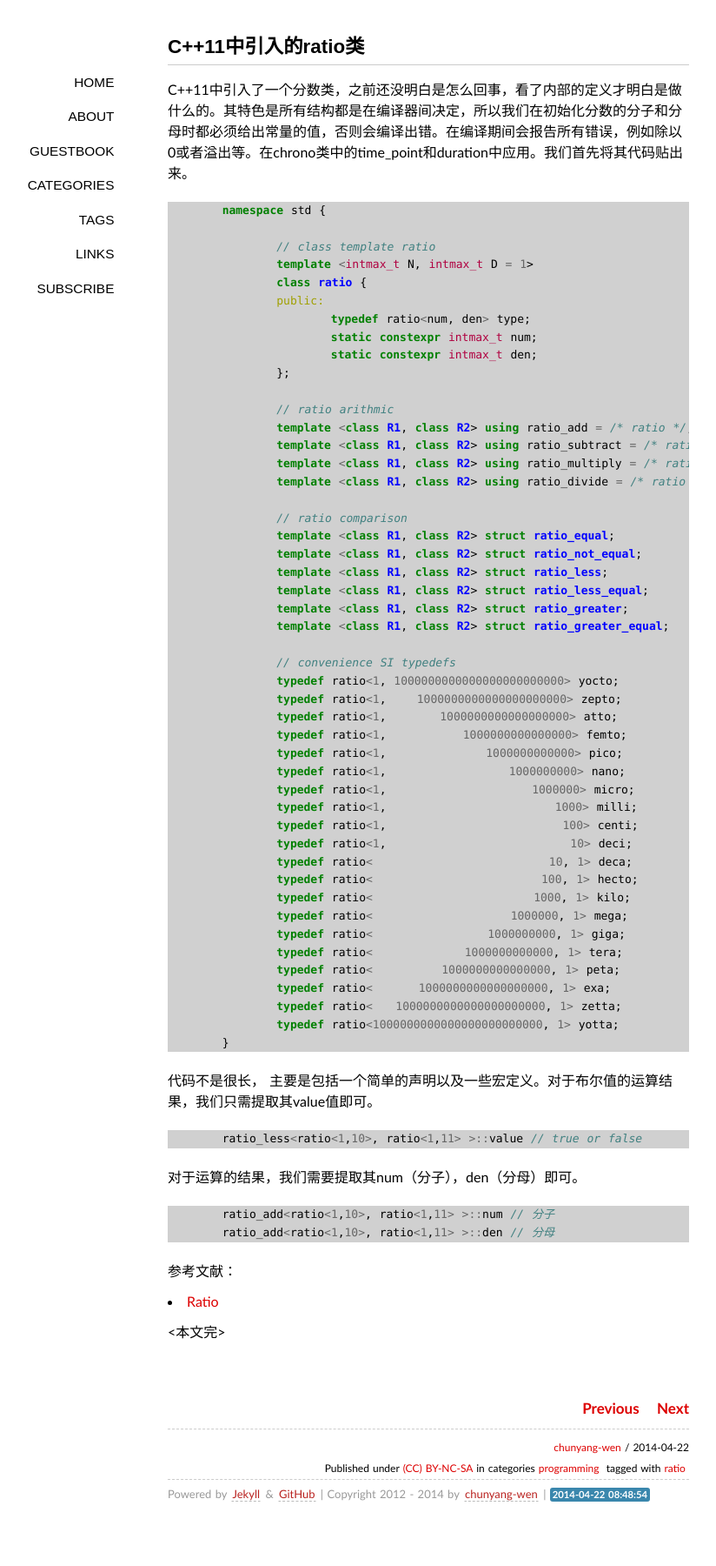
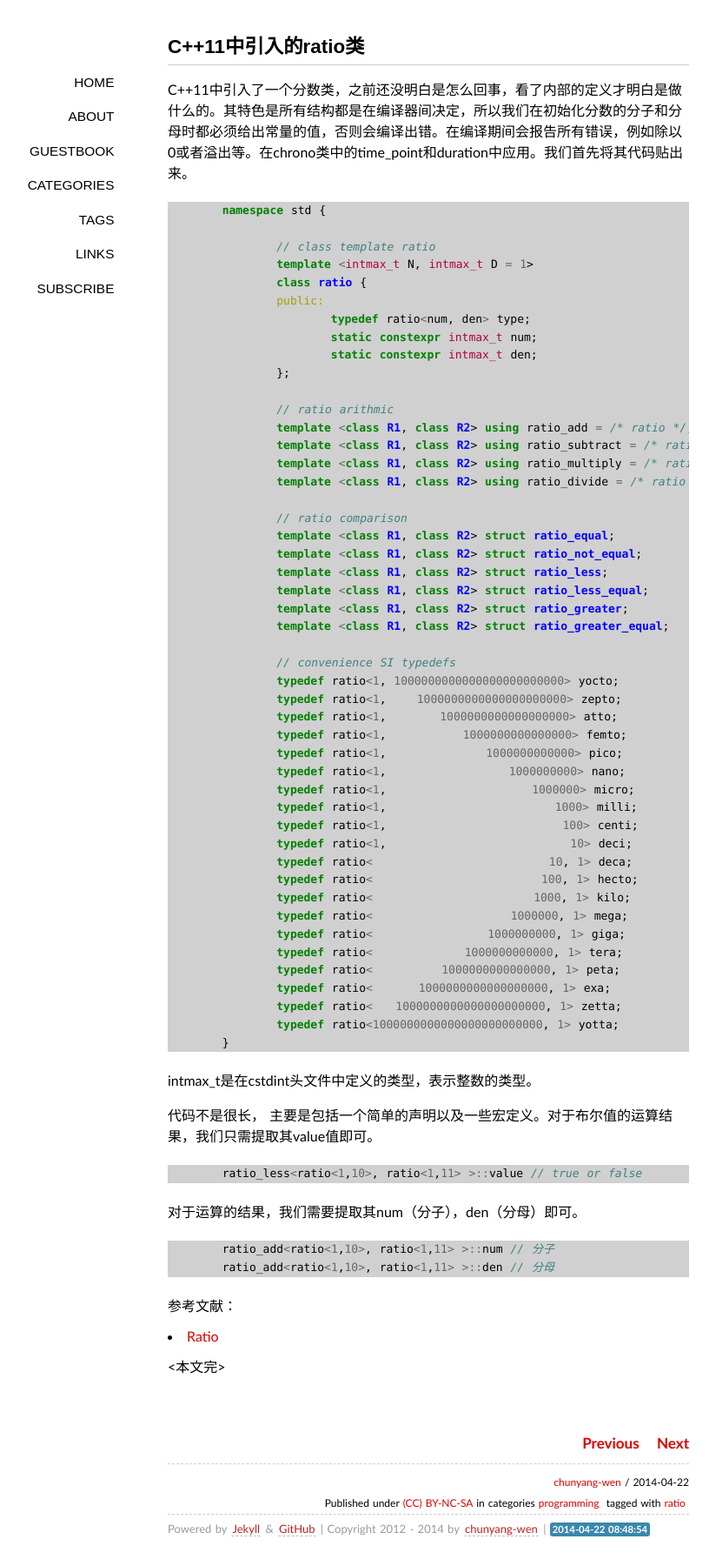
Before and after one commit to chunyang-wen/chunyang-wen.github.io, a Jekyll site: the page built from _posts/2014-04-22-ratio-header-cpp11.md, in a window 1280 px wide. Shown: the whole page at 87% size, without its empty margins (147-971 px from the left). Built offline with Jekyll 4.4.1, drawn with Linux system fonts in a browser that asks for light colours; some web fonts are replaced; Markdown is read by kramdown in place of the engine named in the settings; comment, search, counter and statistics services are not loaded; before the commit the page ends 1760 px from its top, so only the background shows below that.

Commit message:
add more explaination

````diff
--- a/_posts/2014-04-22-ratio-header-cpp11.md
+++ b/_posts/2014-04-22-ratio-header-cpp11.md
@@ -59,6 +59,8 @@ C++11中引入了一个分数类，之前还没明白是怎么回事，看了内
 	}
 ```
 
+intmax_t是在cstdint头文件中定义的类型，表示整数的类型。
+
 代码不是很长， 主要是包括一个简单的声明以及一些宏定义。对于布尔值的运算结果，我们只需提取其value值即可。
 
 ```cpp
````
